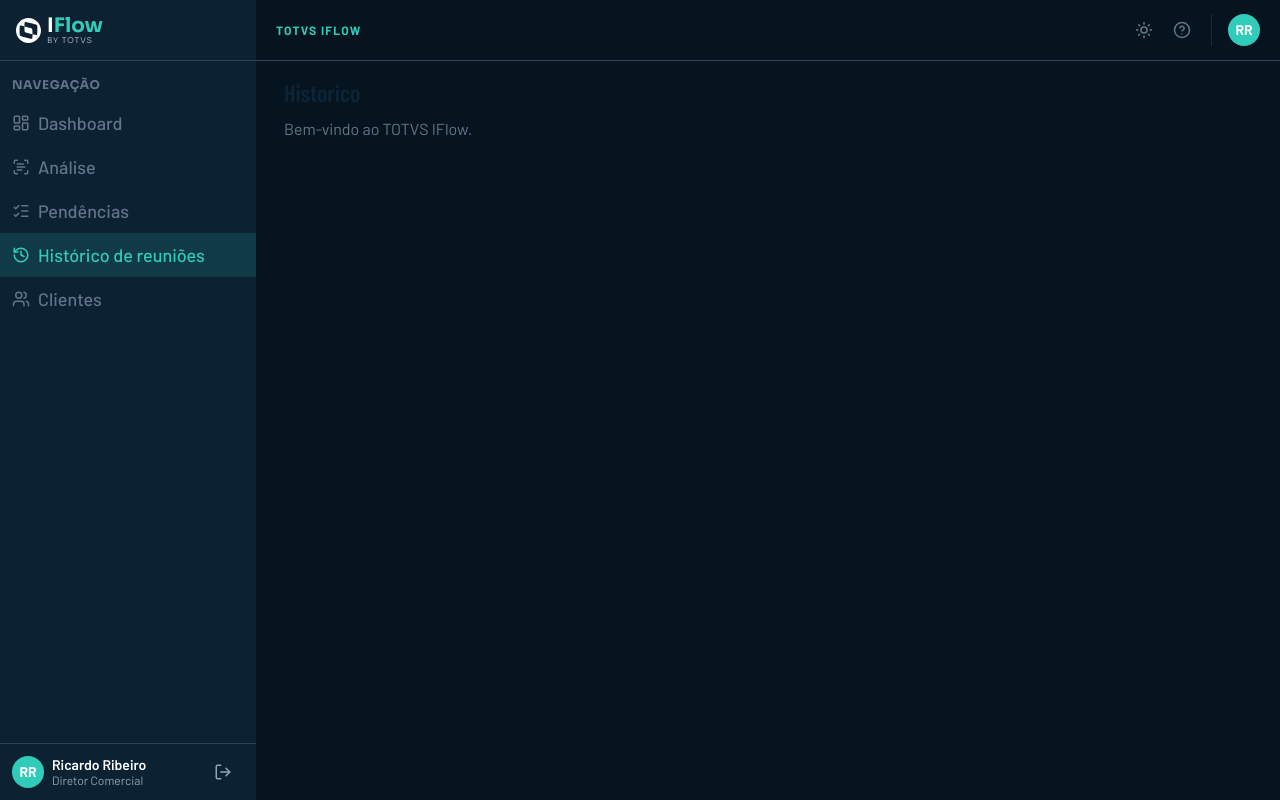
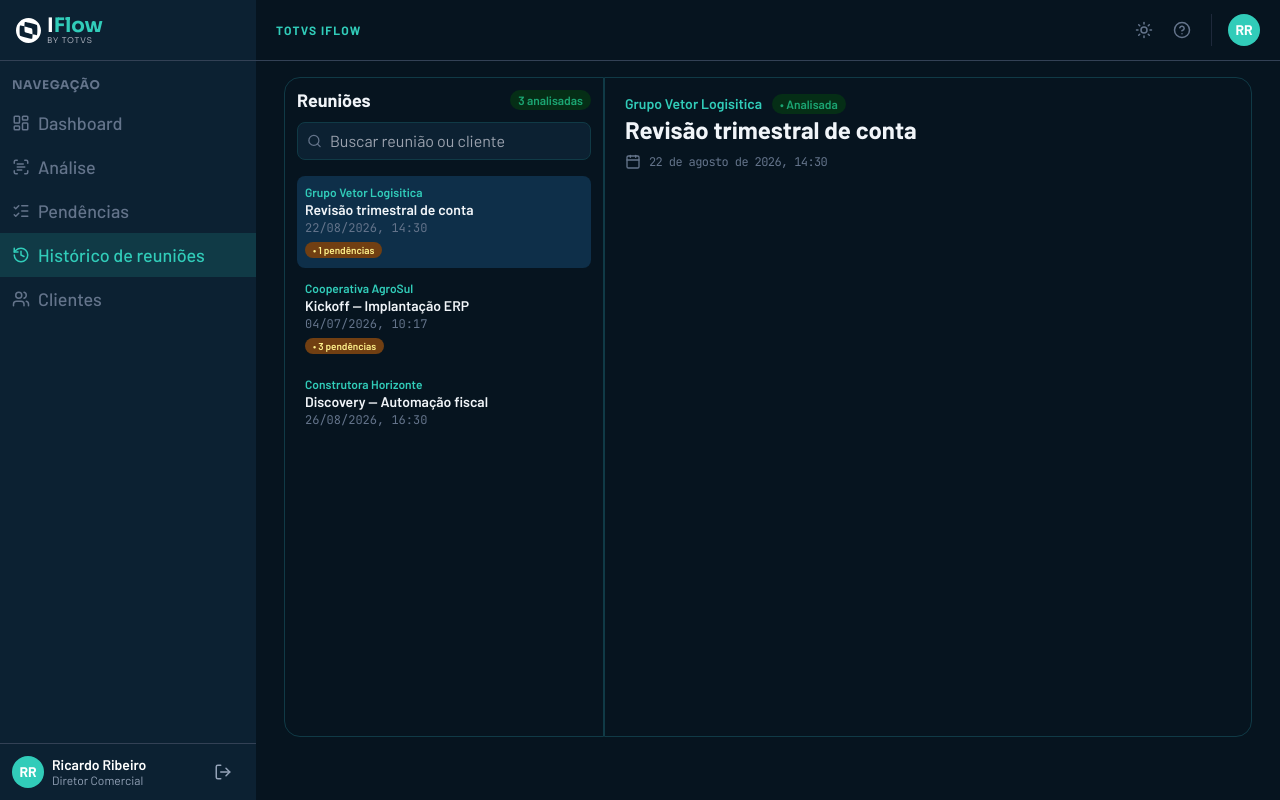
Before and after one commit to TOTVS-IFlow/totvs-iflow, a React (Vite) app: page /historico in a window 1280 px wide. Built offline with nearby package versions, Linux system fonts and the light colour scheme.

Commit message:
feat: estrutura inicial da tela de histórico com lista e detalhe da reunião

```diff
--- /dev/null
+++ b/src/components/Historico/ReuniaoDetalhe.jsx
@@ -0,0 +1,20 @@
+import React from "react";
+import { formatarDataHoraExtensa } from "../../utils/formatDate";
+import { Calendar } from "lucide-react";
+
+export default function ReuniaoDetalhe({ reuniao }) {
+  return (
+    <div className="border-accent-950 border rounded-r-2xl px-5 py-4 flex-1 h-full min-h-0 overflow-y-auto">
+      <header>
+        <div className="flex text-center items-center gap-2.5">
+            <p className="font-semibold text-accent-500 text-sm">{reuniao.client}</p>
+            <p className="text-xs font-semibold text-success bg-green-950 px-2 py-0.5 rounded-full">• Analisada</p>
+        </div>
+        <div>
+            <p className="text-2xl font-bold">{reuniao.title}</p>
+            <p className="flex items-center mt-2 gap-2 text-xs font-mono tracking-tighter text-slate-500"><Calendar size={16} /> {formatarDataHoraExtensa(reuniao.date)}</p>
+        </div>
+      </header>
+    </div>
+  );
+}
--- /dev/null
+++ b/src/components/Historico/ReuniaoList.jsx
@@ -0,0 +1,39 @@
+import React from "react";
+import { Search } from "lucide-react";
+import { formatarDataHora } from "../../utils/formatDate";
+
+export const DEFAULT_ITEMS = [
+    {id: 0, client: "Grupo Vetor Logisitica", title: "Revisão trimestral de conta", date: "2026-08-22T14:30:00Z", pendingCount: 1},
+    {id: 1, client: "Cooperativa AgroSul", title: "Kickoff — Implantação ERP", date: "2026-07-04T10:17:00Z", pendingCount: 3},
+    {id: 2, client: "Construtora Horizonte", title: "Discovery — Automação fiscal", date: "2026-08-26T16:30:00Z", pendingCount: 0}
+
+]
+
+export default function ReuniaoList({selectedId, onSelect}) {
+  return (
+    <aside className="border-accent-950 border px-3 py-2 flex flex-col rounded-l-2xl gap-2 w-80 shrink-0 h-full min-h-0">
+        <header className="flex justify-between items-center">
+            <p className="font-bold text-lg">Reuniões</p>
+            {DEFAULT_ITEMS.length > 0 && (
+                <p className="text-xs font-semibold text-success bg-green-950 px-2 py-0.5 rounded-full">{DEFAULT_ITEMS.length} analisadas</p>
+            )}
+        </header>
+        <div className="relative">
+            <Search size={15} className="absolute left-2.5 top-1/2 -translate-y-1/2 text-slate-500" />
+            <input type="text" className="bg-surface rounded-lg border-accent-950 pl-8 pr-2 py-1.5 border w-full" placeholder="Buscar reunião ou cliente" />
+        </div>
+        <ul className="mt-2 flex flex-col gap-1 flex-1 min-h-0 overflow-y-auto">
+            {DEFAULT_ITEMS.map((reuniao) => (
+                <li className={`hover:bg-navy-850 p-2 rounded-lg cursor-pointer ${reuniao.id == selectedId && "bg-navy-800"}`} key={reuniao.id} onClick={() => onSelect(reuniao.id)}>
+                    <p className="text-accent-500 font-semibold text-xs">{reuniao.client}</p>
+                    <p className="font-semibold text-sm">{reuniao.title}</p>
+                    <p className="text-slate-500 font-mono text-xs text-[10px]">{formatarDataHora(reuniao.date)}</p>
+                    {reuniao.pendingCount > 0 && (
+                        <span className="text-yellow-200 font-semibold rounded-full px-2 py-0.5 text-[10px] bg-yellow-900">• {reuniao.pendingCount} pendências</span>
+                    )}
+                </li>
+            ))}
+        </ul>
+    </aside>
+  );
+}
--- a/src/pages/Historico.jsx
+++ b/src/pages/Historico.jsx
@@ -1,12 +1,16 @@
-import React from "react";
+import React, { useState } from "react";
+import ReuniaoList, { DEFAULT_ITEMS } from "../components/Historico/ReuniaoList";
+import ReuniaoDetalhe from "../components/Historico/ReuniaoDetalhe";
 
 export default function Historico() {
+  const [selectedId, setSelectedId] = useState(DEFAULT_ITEMS[0].id)
+  const reuniaoSelecionada = DEFAULT_ITEMS.find((r) => r.id === selectedId)
   return (
-    <div>
-      <h2 className="font-display text-2xl font-semibold text-navy-850">
-        Historico
-      </h2>
-      <p className="mt-2 text-slate-500">Bem-vindo ao TOTVS IFlow.</p>
+    <div className="flex flex-col gap-4">
+      <div className="flex h-[calc(100vh-140px)]">
+        <ReuniaoList selectedId={selectedId} onSelect={setSelectedId} />
+        <ReuniaoDetalhe reuniao={reuniaoSelecionada} />
+      </div>
     </div>
   );
 }
--- /dev/null
+++ b/src/utils/formatDate.js
@@ -0,0 +1,13 @@
+export function formatarDataHora(dateString) {
+  const date = new Date(dateString);
+  const data = date.toLocaleDateString("pt-BR");
+  const hora = date.toLocaleTimeString("pt-BR", { hour: "2-digit", minute: "2-digit" });
+  return `${data}, ${hora}`;
+}
+
+export function formatarDataHoraExtensa(dateString) {
+  const date = new Date(dateString);
+  const data = date.toLocaleDateString("pt-BR", { day: "2-digit", month: "long", year: "numeric" });
+  const hora = date.toLocaleTimeString("pt-BR", { hour: "2-digit", minute: "2-digit" });
+  return `${data}, ${hora}`;
+}
```
